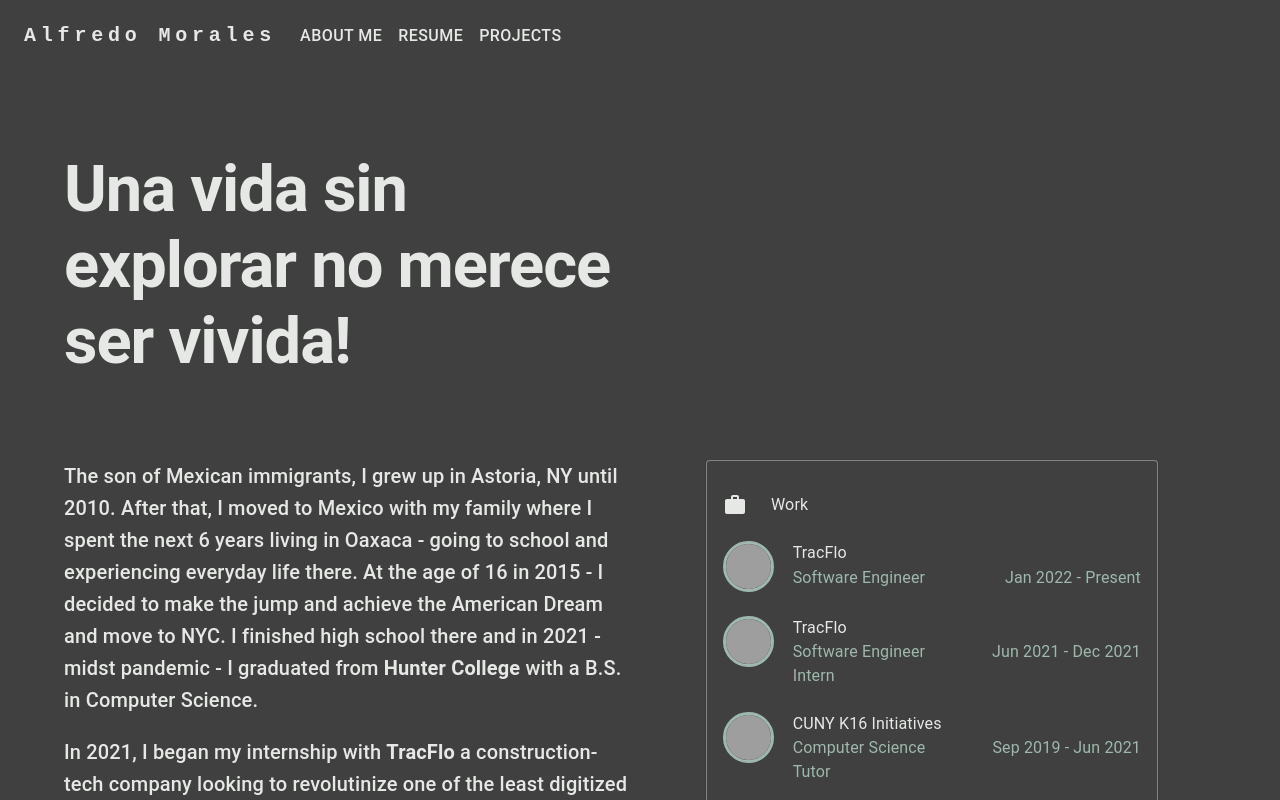
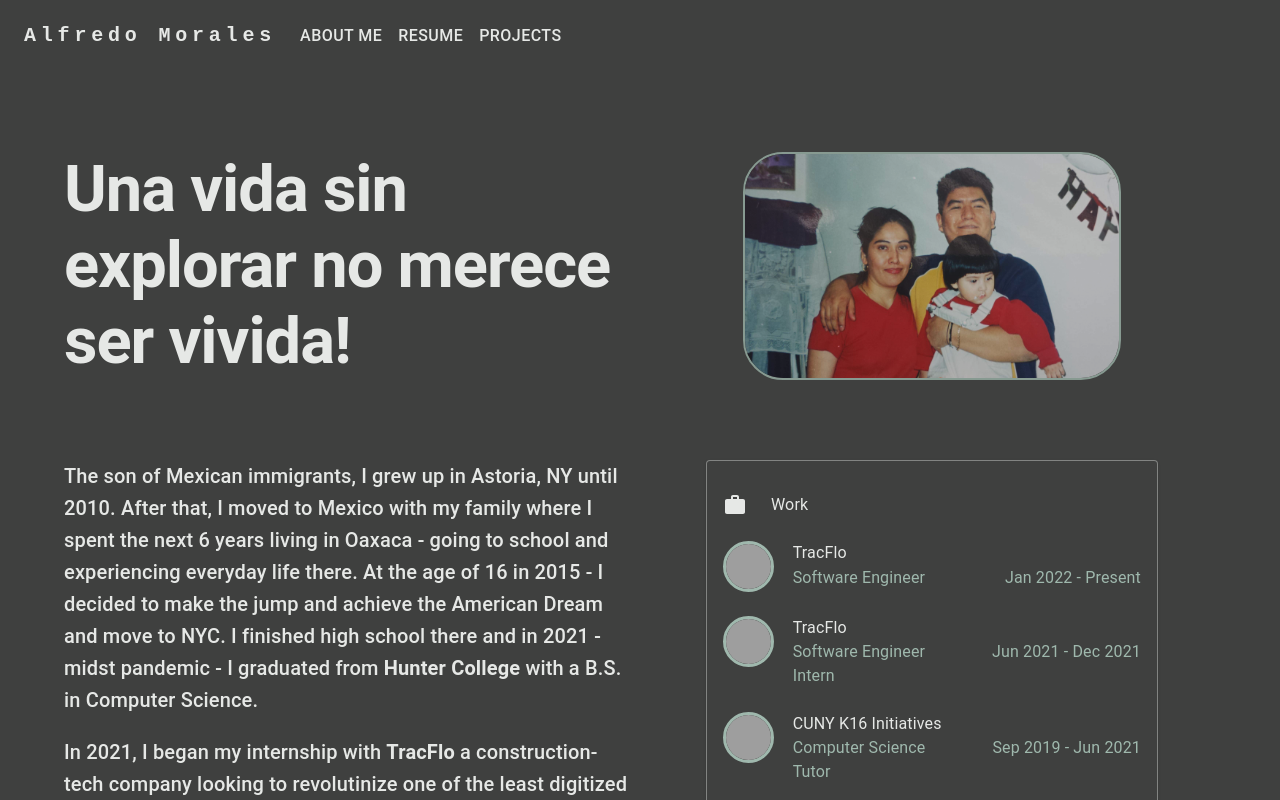
Before and after one commit to AlfredoMora06/solviturAmbulando, a React (Create React App) app: page /about in a window 1280 px wide. Shown: the top 800 px of the page. Built offline with nearby package versions, Linux system fonts and the light colour scheme; grey boxes are pictures that could not be loaded; the HTML template or start-up script is replaced by a standard one.

Commit message:
finish about me

```diff
--- a/src/views/About.tsx
+++ b/src/views/About.tsx
@@ -3,9 +3,11 @@ import { Container, Typography } from "@mui/material"
 import Grid from "@mui/material/Grid"
 
 import Navbar from "../components/Navbar"
-import { lightBlack, lightGray } from "../theme"
+import { honeyDew, lightBlack, lightGray } from "../theme"
 //@ts-ignore
+import ChildhoodPic from "../assets/ChildhoodPic.jpg"
 import WorkCard from "../components/WorkCard"
+
 
 export default function About():JSX.Element {
   return (
@@ -29,6 +31,20 @@ export default function About():JSX.Element {
                   </Typography>
                 </Grid>
               </Grid>
+              <Grid item xs={1}></Grid>
+              <Grid item container xs={12} md={4} justifyContent="center">
+                <img
+                  src={ChildhoodPic}
+                  alt="family"
+                  style={{
+                    width: "100%",
+                    border: `2px solid ${honeyDew}`,
+                    borderRadius: "40px",
+                    opacity: 0.75
+                  }}
+                />
+              </Grid>
+              <Grid item xs={1}></Grid>
             </Grid>
             <Grid container spacing={2}>
               <Grid item xs={12} md={6} container alignItems="flex-start">
```
Also changed, not shown: src/assets/ChildhoodPic.jpg (added), 1 other file (tests, documents, lock files or other folders).
